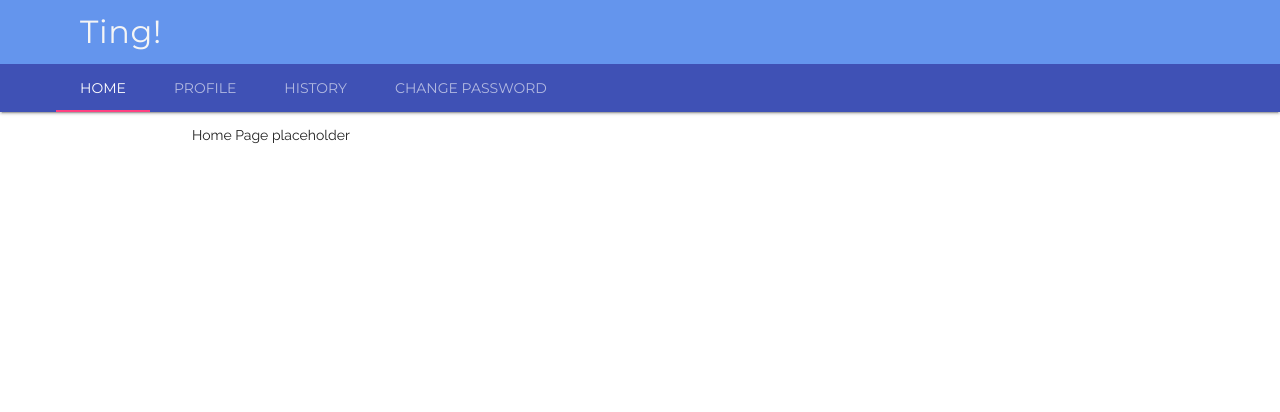
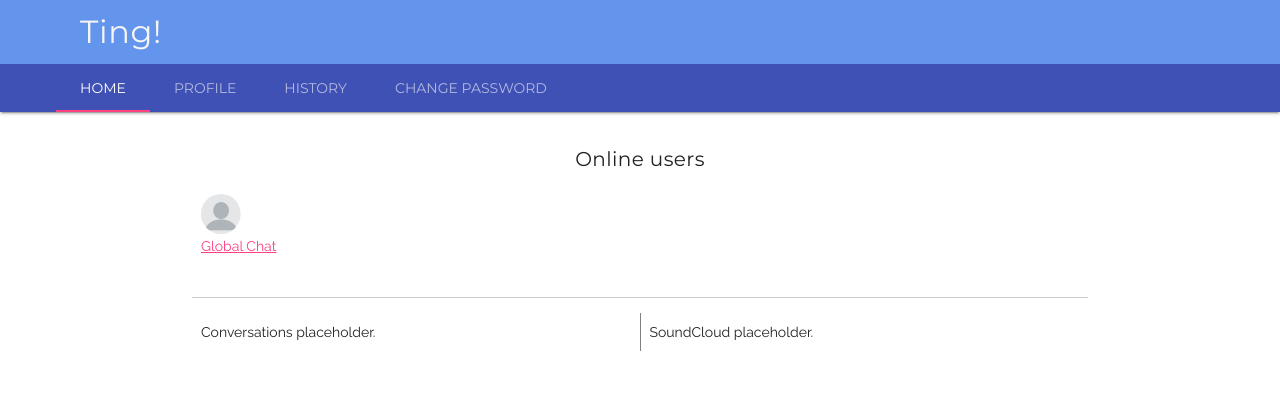
Before and after one commit to kavurisrikanth/msit-prac, a Django app: page /music/home/ in a window 1280 px wide. Shown: the top 412 px of the page. Run offline with Django 3.2, Linux system fonts and the light colour scheme; the visitor is signed in with stand-in values (Sample User, id 1); some libraries are stand-ins or nearby versions.

Commit message:
Commit before adding Channels.

```diff
--- a/sampleapp/templates/sampleapp/home.html
+++ b/sampleapp/templates/sampleapp/home.html
@@ -21,7 +21,18 @@
         <section class = "mdl-layout__tab-panel is-active" id = "home-tab">
             <div class = "page-content box_div">
                 <!-- Home -->
-                Home Page placeholder
+                {% load static %}
+                {% include "sampleapp/online_users.html" %}
+                <hr>
+
+                <div class="custom_row side_by_side">
+                    <div class="custom_col left">
+                        Conversations placeholder.
+                    </div>
+                    <div class="custom_col right">
+                        SoundCloud placeholder.
+                    </div>
+                </div>
             </div>
         </section>
 
--- /dev/null
+++ b/sampleapp/templates/sampleapp/online_users.html
@@ -0,0 +1,22 @@
+<h5 class="piece_heading">Online users</h5>
+<div class="online_users_div side_by_side">
+    <div id="global_chat_card" class="online_user_card">
+        <a href="#">
+            <img class="link_image profile_pic"
+                 src="../../static/images/blank_profile_picture_small.png"
+                 alt="Global chat">
+            <p class="online_user_text">Global Chat</p>
+        </a>
+    </div>
+
+    {% for user in online_users %}
+        <div class="online_user_card side_by_side">
+            <a href="#">
+                <img class="link_image profile_pic"
+                     src="../../static/images/blank_profile_picture_small.png"
+                     alt="{{ user.username }}">
+                <p class="online_user_text">{{ user.first_name }} {{ user.last_name }}</p>
+            </a>
+        </div>
+    {% endfor %}
+</div>
--- a/sampleapp/views.py
+++ b/sampleapp/views.py
@@ -9,6 +9,7 @@ from django.contrib.auth.forms import PasswordChangeForm
 from django.contrib.auth.models import User
 from django.contrib.auth import authenticate, login, logout, update_session_auth_hash
 from django.contrib.messages import get_messages
+from django.contrib.sessions.models import Session
 from django.contrib.sites.shortcuts import get_current_site
 from django.core import serializers
 from django.core.mail import send_mail
@@ -16,6 +17,7 @@ from django.http import HttpResponseRedirect
 from django.shortcuts import render
 from django.template.loader import render_to_string
 from django.urls import reverse
+from django.utils import timezone
 from django.utils.encoding import force_bytes, force_text
 from django.utils.http import urlsafe_base64_encode, urlsafe_base64_decode
 
@@ -118,7 +120,11 @@ def about_view(request):
 @login_required(login_url='/music/login/')
 def home_view(request):
     form = PasswordChangeForm(user=request.user)
-    context = {'change_pwd_form': form}
+    active_users = get_current_users(request)
+    # print (active_users)
+
+    context = {'change_pwd_form': form,
+               'online_users': active_users}
     return render(request, 'sampleapp/home.html', context)
 
 
@@ -169,6 +175,19 @@ def activate(request, uidb64, token):
     else:
         return render(request, 'sampleapp/account_activation_invalid.html')
 
+
+def get_current_users(request):
+    active_sessions = Session.objects.filter(expire_date__gte=timezone.now())
+    user_id_list = []
+    for session in active_sessions:
+        data = session.get_decoded()
+        some_user = data.get('_auth_user_id', None)
+
+        if some_user and int(some_user) != int(request.user.id):
+            user_id_list.append(some_user)
+
+    # Query all logged in users based on id list
+    return User.objects.filter(id__in=user_id_list)
 
 '''
 Not used.
--- a/static/style.css
+++ b/static/style.css
@@ -55,6 +55,11 @@ button {
     font-family: Montserrat, sans-serif;
 }
 
+.piece_heading {
+    text-align: center;
+    font-family: Montserrat, sans-serif;
+}
+
 .link_image {
     height: 40px;
     width: 40px;
@@ -74,6 +79,23 @@ button {
     padding: 1.5%;
 }
 
-/*.details_table {*/
-    /*border-spacing: 50px;*/
-/*}*/
+.side_by_side {
+    display: flex;
+}
+
+.custom_col {
+    flex: 50%;
+    padding: 1%;
+}
+
+.left {
+    border-right: 1px solid gray;
+}
+
+.profile_pic {
+    padding-right: 0.5%;
+}
+
+.online_user_card {
+    padding: 1%;
+}
--- a/website/settings/base.py
+++ b/website/settings/base.py
@@ -135,3 +135,5 @@ SOCIAL_AUTH_GITHUB_SECRET = config('SOCIAL_AUTH_GITHUB_SECRET')
 
 SOCIAL_AUTH_TWITTER_KEY = config('SOCIAL_AUTH_TWITTER_KEY')
 SOCIAL_AUTH_TWITTER_SECRET = config('SOCIAL_AUTH_TWITTER_SECRET')
+
+SESSION_EXPIRE_AT_BROWSER_CLOSE = True
```
Also changed, not shown: sampleapp/static/images/blank_profile_picture_small.png (added).
